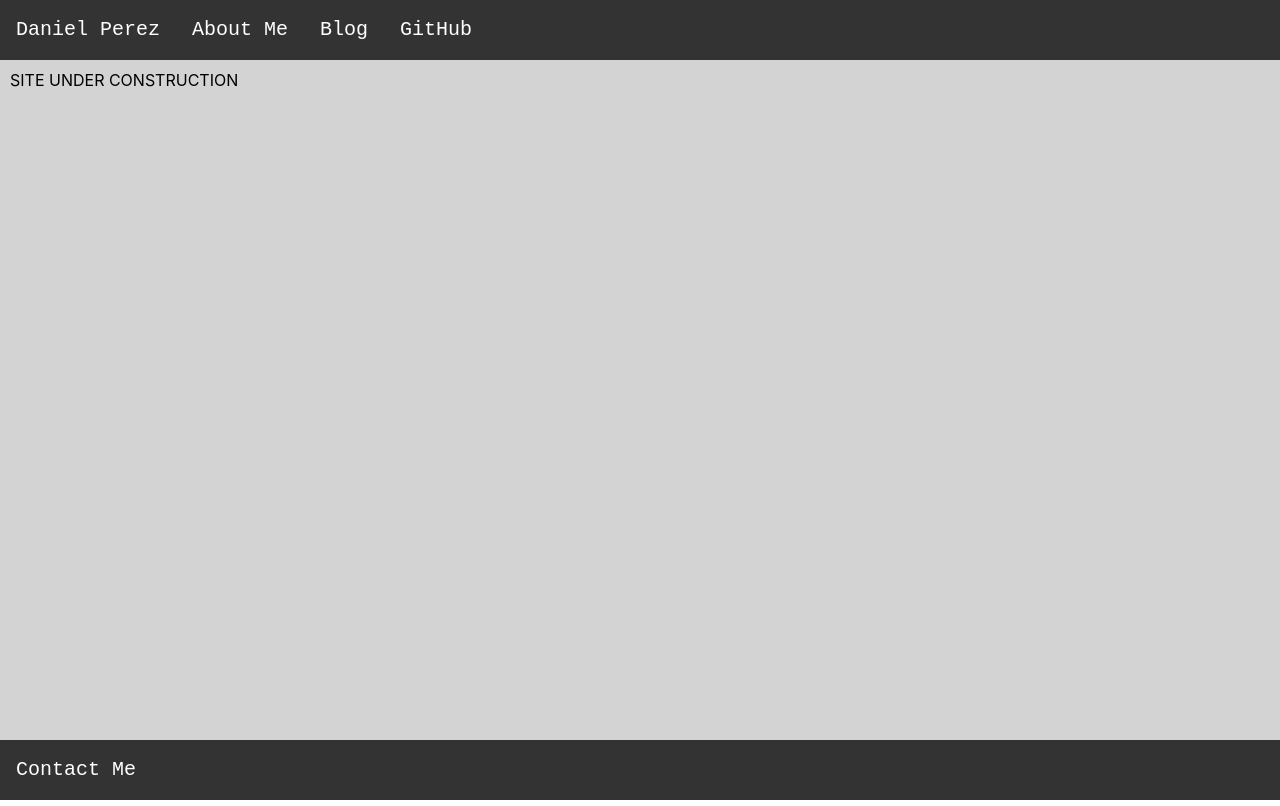
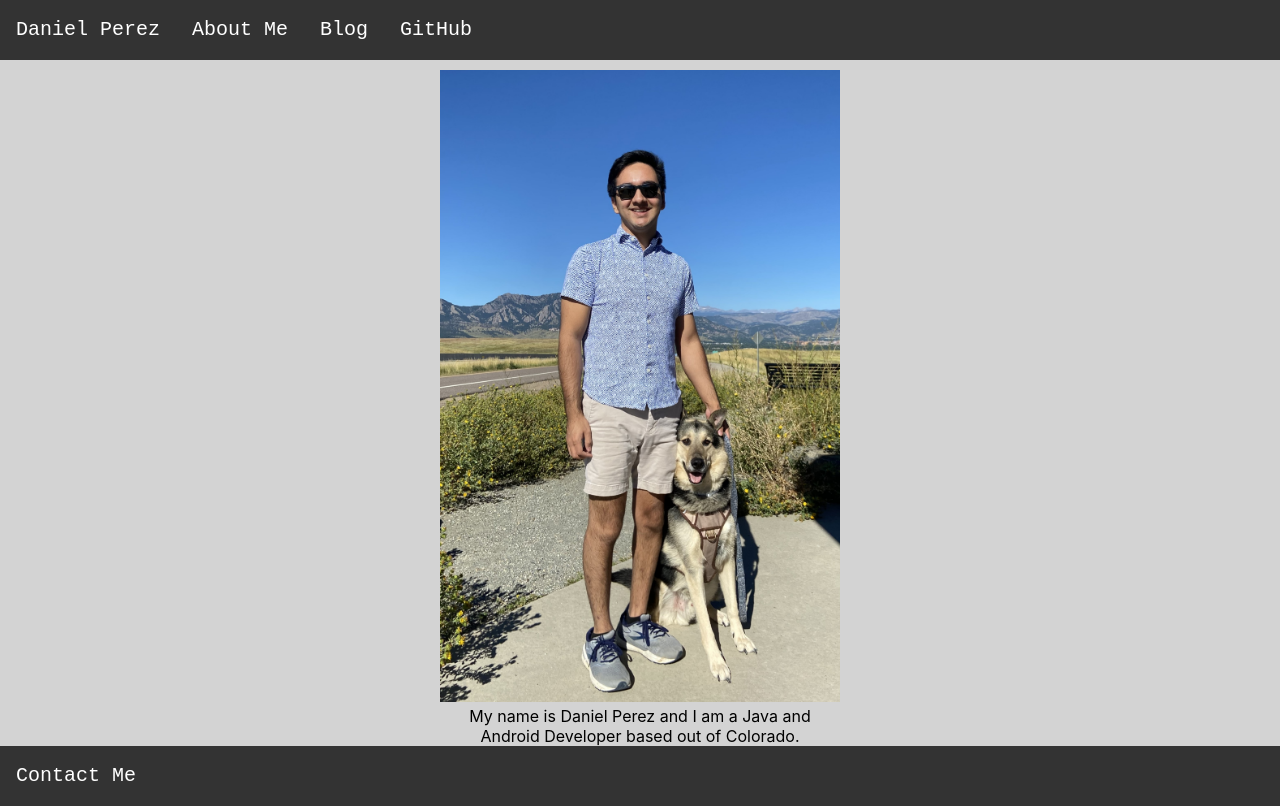
Before and after one commit to danielPerez97/website, a React (Create React App) app: page / in a window 1280 px wide. Built offline with nearby package versions, Linux system fonts and the light colour scheme.

Commit message:
Updated index.jsx to ignore App. Updated an image of me and cleaned up AboutMe.jsx to show a picture and a small bio

```diff
--- a/src/components/AboutMe.jsx
+++ b/src/components/AboutMe.jsx
@@ -1,18 +1,33 @@
 import React from 'react';
 import styled from 'styled-components';
+import ProfilePicture from '../images/DanielPerez.jpeg';
 
-const Banner = styled.h1`
-  font-family: monospace;
+const Container = styled.div`
+  display: flex;
+  flex-direction: row;
+  justify-content: center;
+  padding-top: 10px;
+  width: 100vw;
+`;
+
+const StyledImg = styled.img`
+  width: 400px;
+`;
+
+const Content = styled.div`
+  width: 400px;
 `;
 
 function AboutMe() {
   return (
-    <Banner>
-      My name is Daniel Perez. By trade I am an Android Developer well-versed in Kotlin,
-      Dagger 2/Hilt, Retrofit, OkHttp, and Jetpack Compose. I was a Systems Engineer at Walmart
-      working on Active Directory until I moved over to Govenda to become an Android engineer.
-      I am known to dabble with Rust on occasion as well.
-    </Banner>
+    <Container>
+      <Content>
+        <StyledImg src={ProfilePicture} alt="Daniel Perez" />
+        <div style={{ wordWrap: 'break-word', textAlign: 'center' }}>
+          My name is Daniel Perez and I am a Java and Android Developer based out of Colorado.
+        </div>
+      </Content>
+    </Container>
   );
 }
 
--- a/src/index.jsx
+++ b/src/index.jsx
@@ -9,8 +9,8 @@ import BlogList from './components/blog/BlogList';
 import { loadBlogPosts as postsLoader } from './components/blog/loaders/loadBlogPosts';
 import { blogPostLoader as postLoader } from './components/blog/loaders/fetchBlogPost';
 import ErrorPage from './ErrorPage';
-import App from './App';
 import BlogPost from './components/blog/BlogPost';
+import AboutMe from './components/AboutMe';
 
 const container = document.getElementById('#root');
 const router = createBrowserRouter([
@@ -21,7 +21,7 @@ const router = createBrowserRouter([
     children: [
       {
         path: '/',
-        element: <App />,
+        element: <AboutMe />,
         errorElement: <ErrorPage />,
       },
       {
```
Also changed, not shown: src/images/DanielPerez.jpeg.
